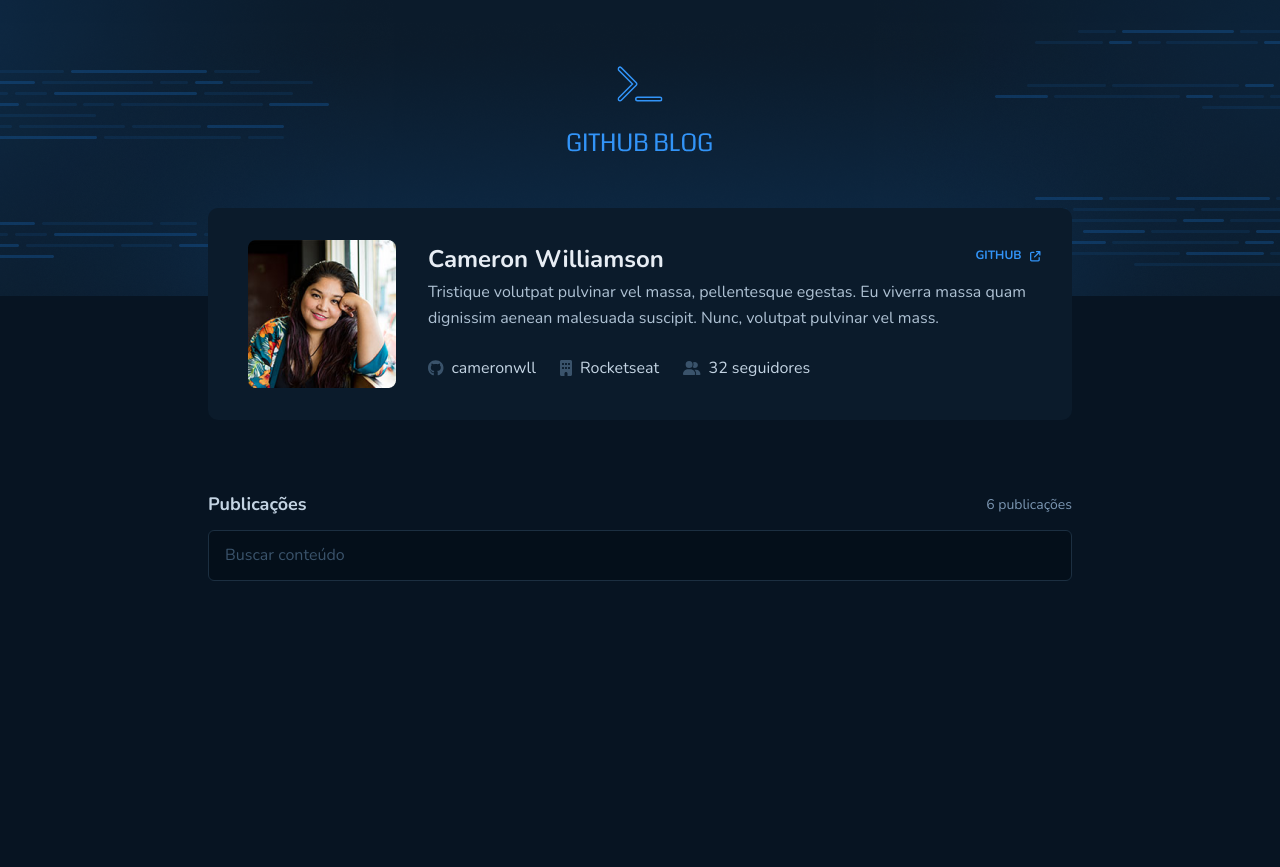
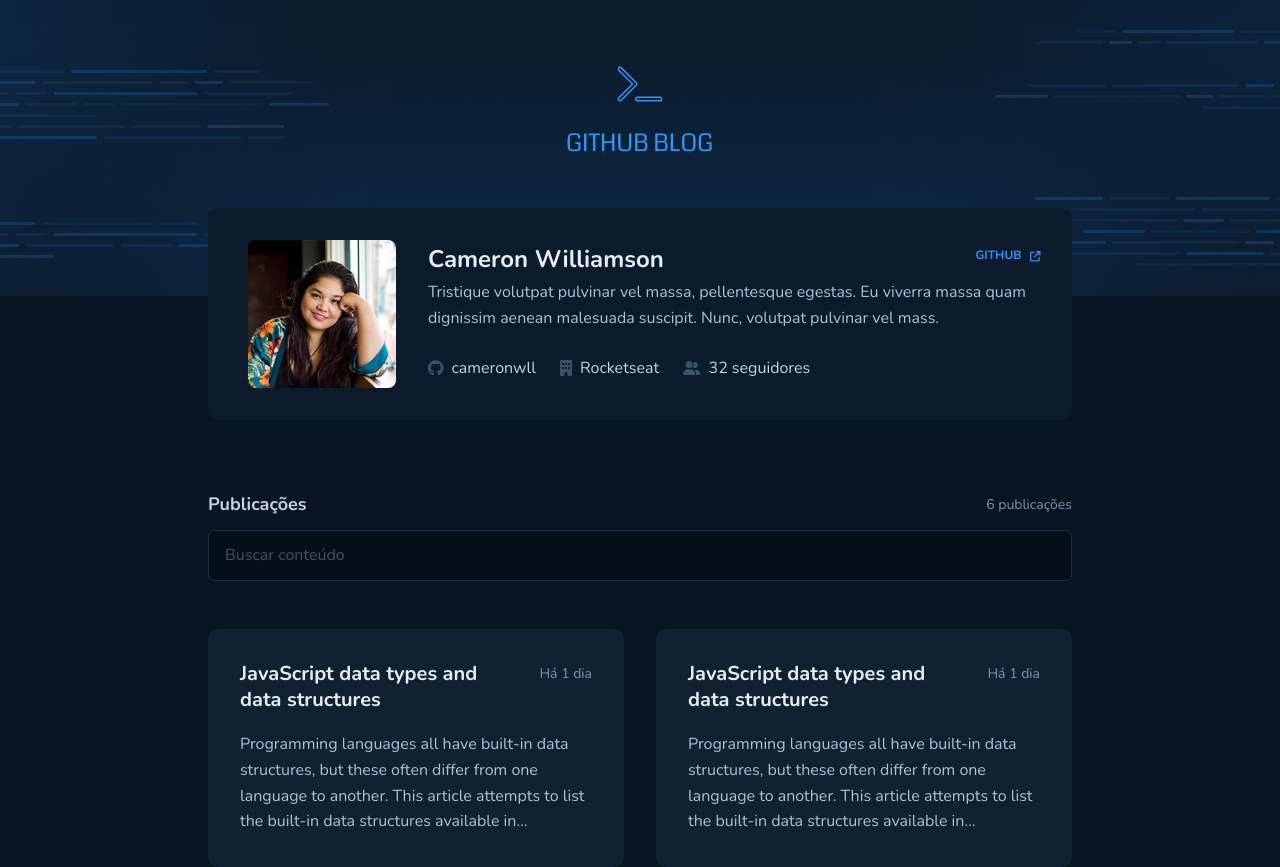
Before and after one commit to GabrielFSoares/github-blog, a React (Vite) app: page / in a window 1280 px wide. Before the commit the page ends 800 px from the top, so only its background shows below. Built offline with nearby package versions, Linux system fonts and the light colour scheme.

Commit message:
Publications list component

```diff
--- /dev/null
+++ b/src/pages/Publications/components/PublicantionsList/index.tsx
@@ -0,0 +1,47 @@
+import { PublicationCard, PublicationsListContainer } from './styles'
+
+export function PublicationsList() {
+  return (
+    <PublicationsListContainer>
+      <PublicationCard>
+        <header>
+          <h1>JavaScript data types and data structures</h1>
+          <span>Há 1 dia</span>
+        </header>
+        <p>
+          Programming languages all have built-in data structures, but these
+          often differ from one language to another. This article attempts to
+          list the built-in data structures available in JavaScript and what
+          properties they have. These can be used to build other data
+          structures. Wherever possible, comparisons with other languages are
+          drawn. Dynamic typing JavaScript is a loosely typed and dynamic
+          language. Variables in JavaScript are not directly associated with any
+          particular value type, and any variable can be assigned (and
+          re-assigned) values of all types: let foo = 42; // foo is now a number
+          foo = &#39;bar&#39; // foo is now a string foo = true; // foo is now a
+          boolean
+        </p>
+      </PublicationCard>
+
+      <PublicationCard>
+        <header>
+          <h1>JavaScript data types and data structures</h1>
+          <span>Há 1 dia</span>
+        </header>
+        <p>
+          Programming languages all have built-in data structures, but these
+          often differ from one language to another. This article attempts to
+          list the built-in data structures available in JavaScript and what
+          properties they have. These can be used to build other data
+          structures. Wherever possible, comparisons with other languages are
+          drawn. Dynamic typing JavaScript is a loosely typed and dynamic
+          language. Variables in JavaScript are not directly associated with any
+          particular value type, and any variable can be assigned (and
+          re-assigned) values of all types: let foo = 42; // foo is now a number
+          foo = &#39;bar&#39; // foo is now a string foo = true; // foo is now a
+          boolean
+        </p>
+      </PublicationCard>
+    </PublicationsListContainer>
+  )
+}
--- /dev/null
+++ b/src/pages/Publications/components/PublicantionsList/styles.ts
@@ -0,0 +1,42 @@
+import { styled } from 'styled-components'
+
+export const PublicationsListContainer = styled.div`
+  display: grid;
+  grid-template-columns: 26rem 26rem;
+  gap: 2rem;
+  margin-top: 3rem;
+`
+
+export const PublicationCard = styled.div`
+  background-color: ${(props) => props.theme['base-post']};
+  border-radius: 10px;
+  padding: 2rem;
+
+  display: flex;
+  flex-direction: column;
+  gap: 1.25rem;
+
+  header {
+    display: flex;
+    justify-content: space-between;
+    gap: 1rem;
+
+    h1 {
+      font-size: 1.25rem;
+    }
+
+    span {
+      font-size: 0.875rem;
+      color: ${(props) => props.theme['base-span']};
+      white-space: nowrap;
+    }
+  }
+
+  p {
+    overflow: hidden;
+    text-overflow: ellipsis;
+    display: -webkit-box;
+    -webkit-line-clamp: 4;
+    -webkit-box-orient: vertical;
+  }
+`
--- a/src/pages/Publications/index.tsx
+++ b/src/pages/Publications/index.tsx
@@ -13,6 +13,7 @@
   faArrowUpRightFromSquare,
 } from '@fortawesome/free-solid-svg-icons'
 import { SearchForm } from './components/SearchForm'
+import { PublicationsList } from './components/PublicantionsList'
 
 export function Publications() {
   return (
@@ -52,6 +53,8 @@
         </PublicationsHeaderContainer>
 
         <SearchForm />
+
+        <PublicationsList />
       </PublicationsContainer>
     </>
   )
```
